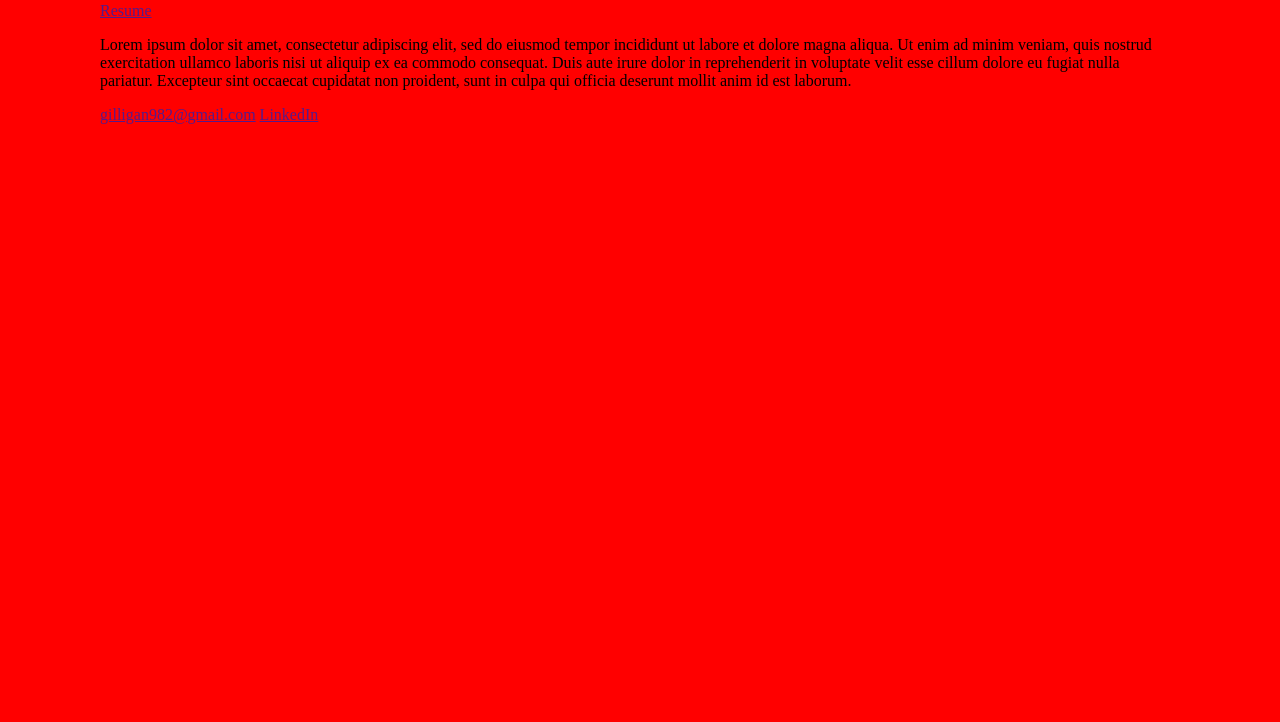
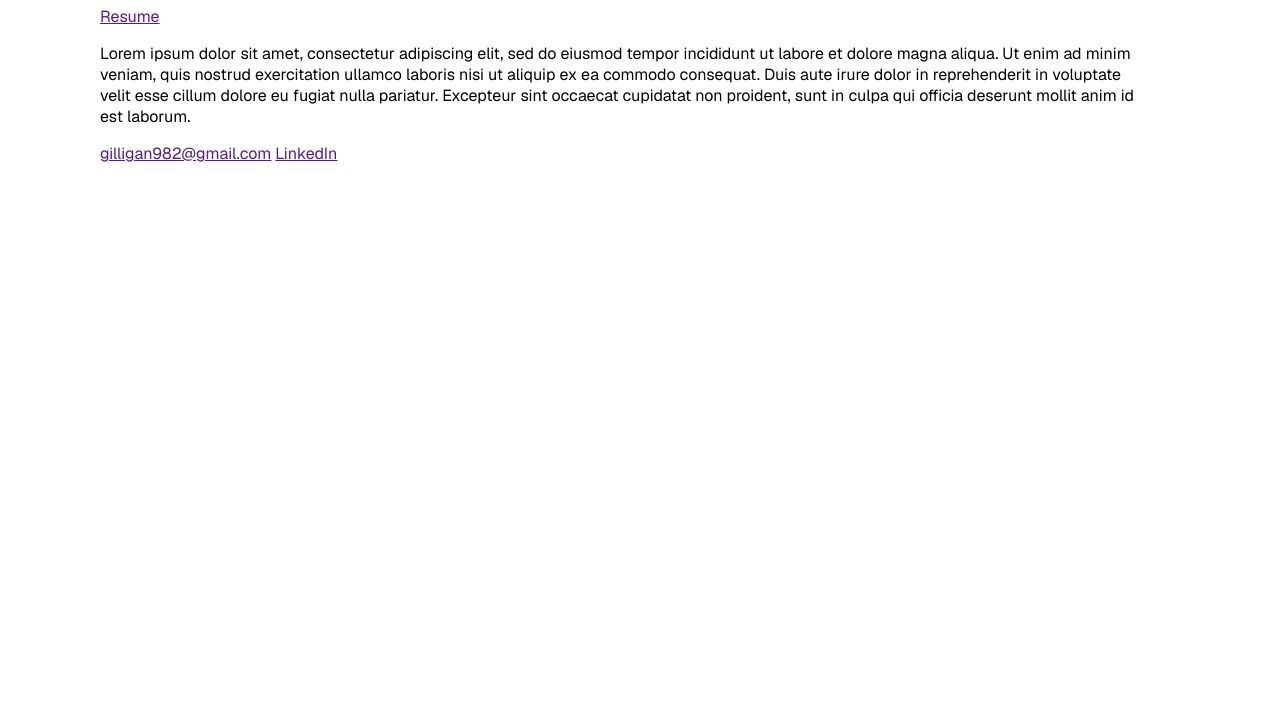
Before and after one commit to gilligan98/Portfolio, a plain HTML site: page index.html in a window 1280 px wide. Shown: the part 78-800 px from the top of the page. Drawn offline with nearby package versions, Linux system fonts and the light colour scheme.

Commit message:
adding font

```diff
--- a/home.css
+++ b/home.css
@@ -3,9 +3,16 @@ body {
 	display: flex;
 	flex-direction: row;
 	margin: 0 auto;
-	background-color: red;
 }
 
 header {
+	max-width: 100%;
+}
 
+main {
+	max-width: 780px;
 }
+
+a, p, h1, h2, h3, h4 {
+	font-family: "Geist", sans-serif;
+}
--- a/index.html
+++ b/index.html
@@ -4,10 +4,10 @@
 	<meta charset="utf-8">
 	<meta name="viewport" content="width=device-width, initial-scale=1">
 	<title>CJ Portfolio</title>
+	<link rel="preconnect" href="https://fonts.googleapis.com">
+	<link rel="preconnect" href="https://fonts.gstatic.com" crossorigin>
+	<link href="https://fonts.googleapis.com/css2?family=Geist:wght@100..900&display=swap" rel="stylesheet">
 	<link rel="stylesheet" type="text/css" href="home.css">
-	<script>
-
-	</script>
 </head>
 <body>
 	<header>
```
